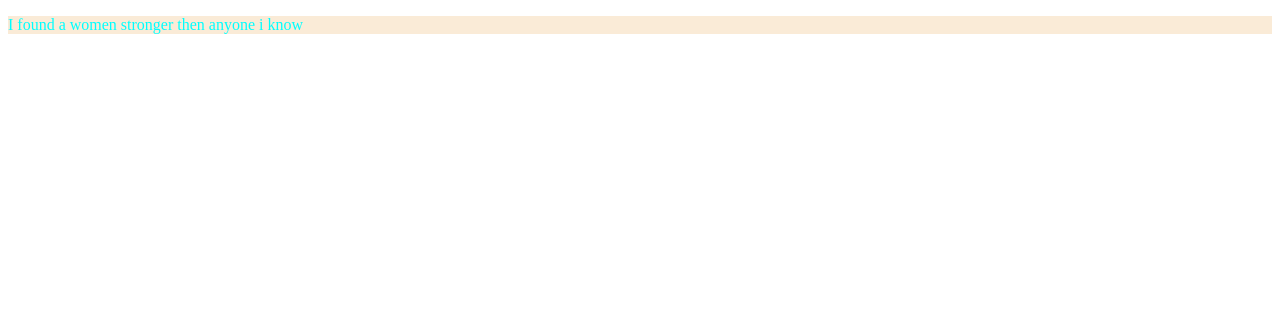
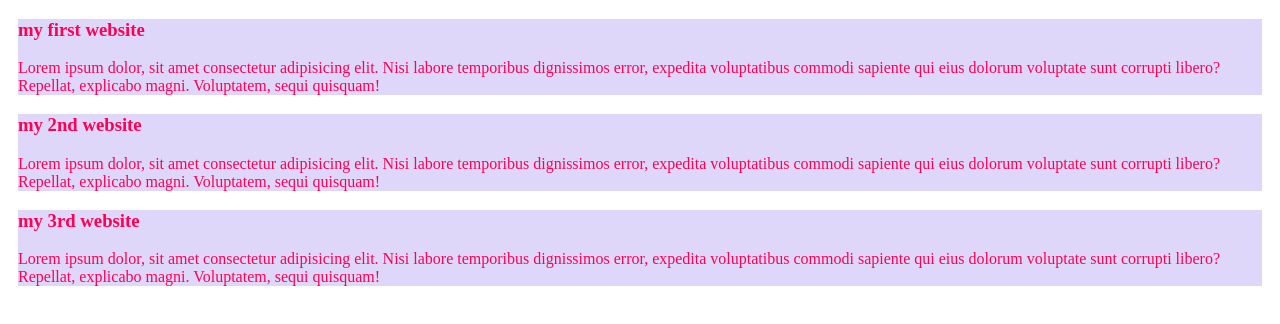
Before and after one commit to sharifulrabby/my-first-github-repo2, a plain HTML site: page index.html in a window 1280 px wide. Drawn offline with Linux system fonts and the light colour scheme.

Commit message:
added the 2nd and 3rd blog

```diff
--- a/index.html
+++ b/index.html
@@ -7,6 +7,17 @@
     <link rel="stylesheet" href="styles/blog.css">
 </head>
 <body>
-    <p>I found a women stronger then anyone i know</p>
+  <div>
+    <h3>my first website</h3>
+    <p>Lorem ipsum dolor, sit amet consectetur adipisicing elit. Nisi labore temporibus dignissimos error, expedita voluptatibus commodi sapiente qui eius dolorum voluptate sunt corrupti libero? Repellat, explicabo magni. Voluptatem, sequi quisquam!</p>
+  </div>
+  <div>
+    <h3>my 2nd website</h3>
+    <p>Lorem ipsum dolor, sit amet consectetur adipisicing elit. Nisi labore temporibus dignissimos error, expedita voluptatibus commodi sapiente qui eius dolorum voluptate sunt corrupti libero? Repellat, explicabo magni. Voluptatem, sequi quisquam!</p>
+  </div>
+  <div>
+    <h3>my 3rd website</h3>
+    <p>Lorem ipsum dolor, sit amet consectetur adipisicing elit. Nisi labore temporibus dignissimos error, expedita voluptatibus commodi sapiente qui eius dolorum voluptate sunt corrupti libero? Repellat, explicabo magni. Voluptatem, sequi quisquam!</p>
+  </div>
 </body>
 </html>
--- a/styles/blog.css
+++ b/styles/blog.css
@@ -1,4 +1,5 @@
-p{
-    color: aqua;
-    background-color: antiquewhite;
+div{
+    color: rgb(255, 0, 85);
+    background-color: rgb(222, 215, 250);
+    margin: 10px;
 }
```
